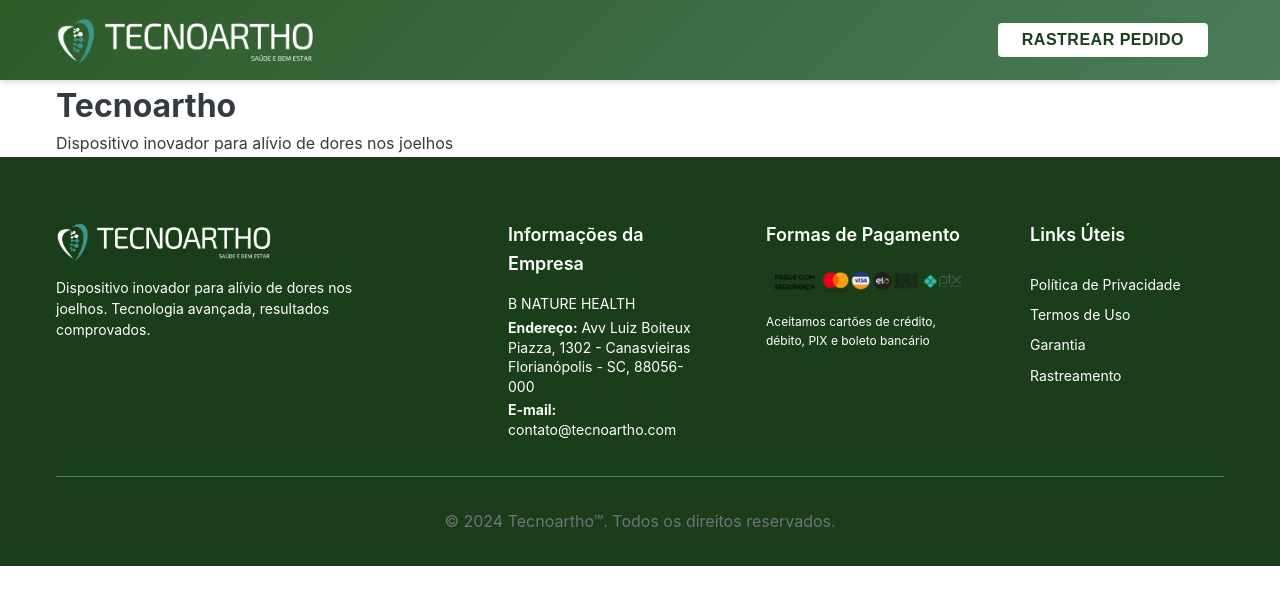
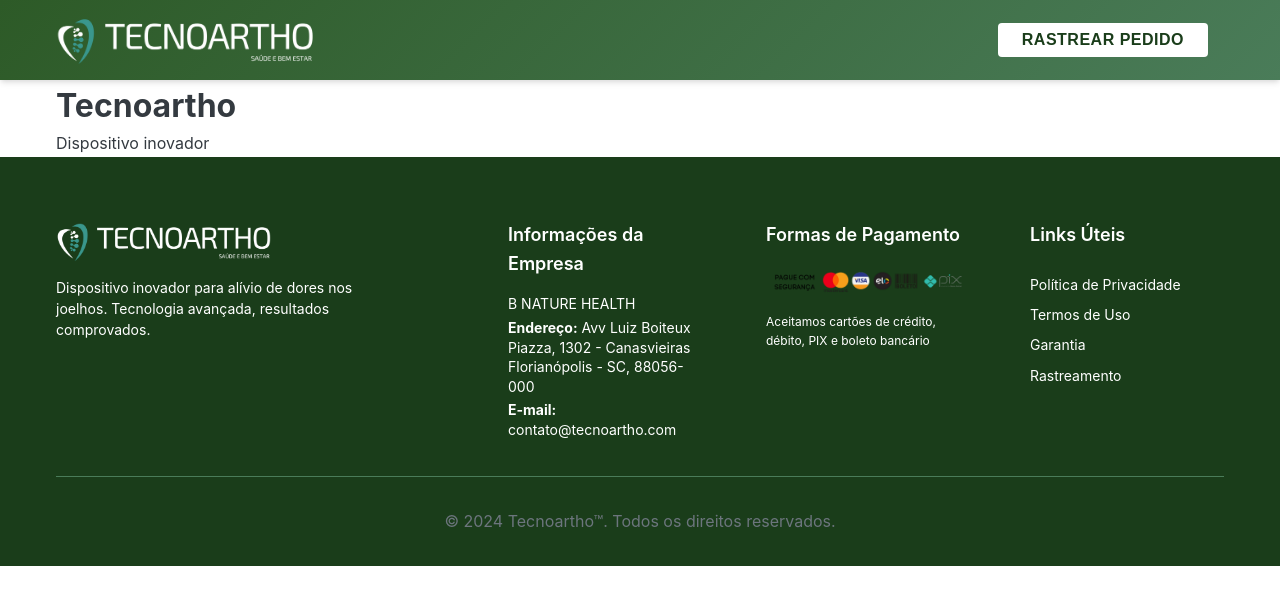
Before and after one commit to julianoleite90/tecnoartho, a website: page public/tecnoartho.html in a window 1280 px wide. Drawn offline with Linux system fonts and the light colour scheme.

Commit message:
Ajuste: Removida frase 'para alívio de dores nos joelhos' da página /tecnoartho

```diff
--- a/public/tecnoartho.html
+++ b/public/tecnoartho.html
@@ -61,7 +61,7 @@
         <div class="container">
             <div class="page-content">
                 <h1>Tecnoartho</h1>
-                <p>Dispositivo inovador para alívio de dores nos joelhos</p>
+                <p>Dispositivo inovador</p>
             </div>
         </div>
     </main>
```
